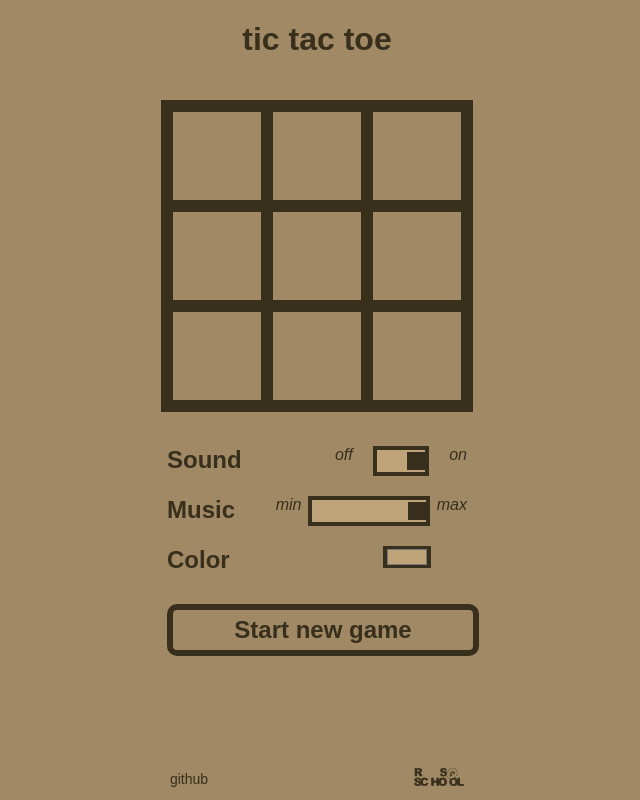
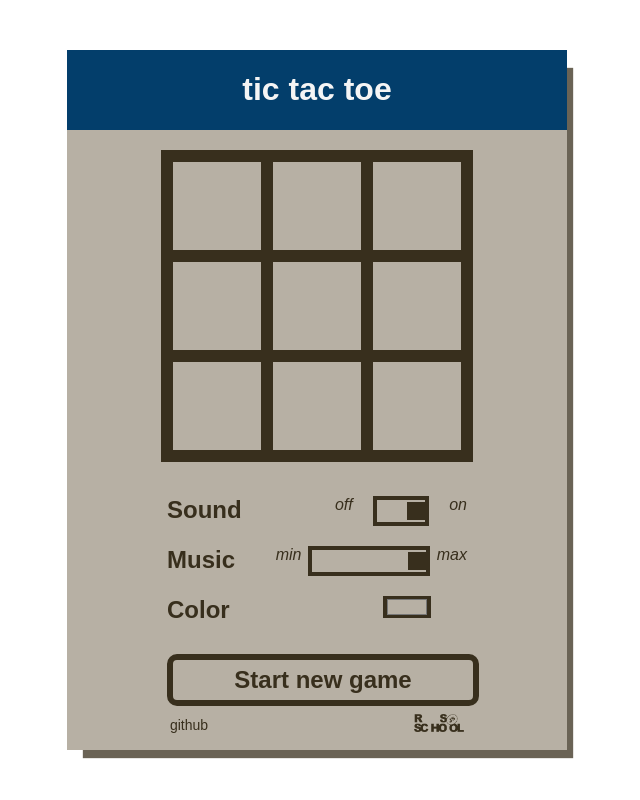
Before and after one commit to seha1/react-game, a React (Create React App) app: page / in a window 1280 px wide. Shown: the whole page, without its empty margins (323-963 px from the left). Built offline with nearby package versions, Linux system fonts and the light colour scheme.

Commit message:
переписал стили игрового поля

```diff
--- a/src/Components/Main.js
+++ b/src/Components/Main.js
@@ -153,7 +153,8 @@ class Main extends React.Component {
         let color = document.getElementById('color').value;
         this.setState({color: color})
         console.log(this.state.color);
-        document.getElementById('main').style.backgroundColor = this.state.color;
+        //document.getElementById('main').style.backgroundColor = this.state.color;
+        document.getElementById('field').style.backgroundColor = this.state.color;
         document.getElementById('sound').style.backgroundColor = this.state.color;
         document.getElementById('newGameButton').style.backgroundColor = this.state.color;
         document.getElementById('music').style.backgroundColor = this.state.color;
@@ -171,10 +172,12 @@ class Main extends React.Component {
         return (
             <div className={Style.main} id = 'main'>
                 <div className={Style.wrapper}>
+                    <div className={Style.field} id = 'field'>
+
                         <div className={Style.header}>
                          <h1>tic tac toe</h1>
                         </div>
-                    <div className={Style.field}>
+                            <div className={Style.wrapperField}>
                                 <div className={Style.playingField}>
                                     <div className={this.state.style} data = '0' id = '1'  onClick={this.clickHandler}>{this.state.squares[0]}</div>
                                     <div className={this.state.style} data = '1' id = '2'  onClick={this.clickHandler}>{this.state.squares[1]}</div>
@@ -193,7 +196,7 @@ class Main extends React.Component {
                                             <span className={Style.span}>Music</span><i>min</i><input type="range" className={Style.inputMusic} id = 'music' onChange = {this.isMusic} min = '0' max = '5' step = "1"/><i>max</i>
                                         </div>
                                         <div className={Style.color}>
-                                    <span className={Style.span}>Color</span><input type="color" id= 'color' onChange={this.isChange} defaultValue= '#bfa479' />
+                                            <span className={Style.span}>Color</span><input type="color" id= 'color' onChange={this.isChange} defaultValue= '#B7B0A4' />
                                         </div>
                                         <div className={Style.newGameButton} onClick={this.isNewGame} id = 'newGameButton'>
                                             <span>Start new game</span>
@@ -201,6 +204,7 @@ class Main extends React.Component {
                                     </div>
                                 </div>
                         </div>
+
                         <div className={Style.footer}>
                             <div>
                                 <a href='https://github.com/seha1/react-game' target='_blank'>github</a>
@@ -213,6 +217,8 @@ class Main extends React.Component {
                             </div>
 
                         </div>
+
+                    </div>
                 </div>
             </div>
         )
--- a/src/Components/main.module.css
+++ b/src/Components/main.module.css
@@ -3,7 +3,6 @@
     margin: 0 auto;
     width: 100vw;
     height: 100vh;
-    background-color: #a08964;
     font-family: 'Arial', sans-serif;
 
 }
@@ -15,23 +14,34 @@
     display: flex;
     flex-direction: column;
 }
+.field{
+    margin: 50px auto;
+    width: 500px;
+    height: 700px;
+    min-width: 320px;
+    display: flex;
+    flex-direction: column;
+    background-color: #B7B0A4;
+    box-shadow: 11px 13px 1px -5px rgba(56, 47, 29, 0.75);
+}
+
 .header{
     margin: 0 auto;
     width: 100%;
     display: flex;
     justify-content: center;
+    background-color: #033E6B;
 }
 .header h1{
-    color: #382f1d;
+    color: #f5f5f5;
     font-size: 32px;
 }
 
-.field{
-    margin: 0 auto;
-    width: 320px;
-    height: 100vh;
-    min-width: 320px;
+.wrapperField{
+    width: auto;
+    height: 570px;
 }
+
 
 .playingField{
     margin: 20px auto;
@@ -86,7 +96,7 @@
 .inputSound{
     appearance: none;
     margin: 0 -73px;
-    background-color: #bfa479;
+    background-color: transparent;
     border: 4px solid #382f1d ;
     width: 48px;
     height: 22px;
@@ -104,7 +114,7 @@
     -webkit-appearance: none;
     appearance: none;
     margin: 0px -34px;
-    background-color: #bfa479;
+    background-color: transparent;
     border: 4px solid #382f1d;
     width: 114px;
     height: 22px;
@@ -129,7 +139,6 @@ input[type=color]{
     color: #382f1d;
     background-color:#382f1d;
     border: 2px solid #382f1d;
-    border-color:#382f1d;
     -webkit-writing-mode: vertical-rl;
 }
 
```
Also changed, not shown: Main.js (+7 -6 lines). Lines whose indentation alone changed are shown as unchanged.
